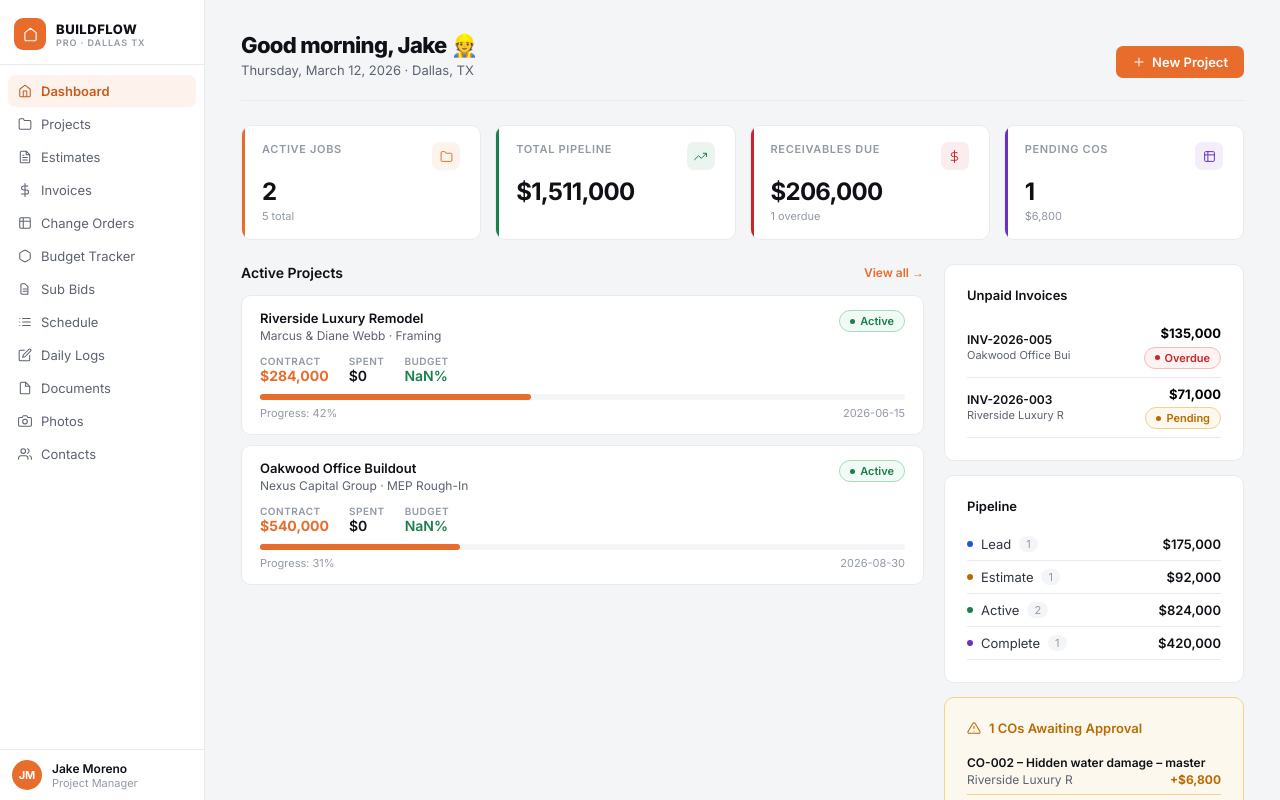
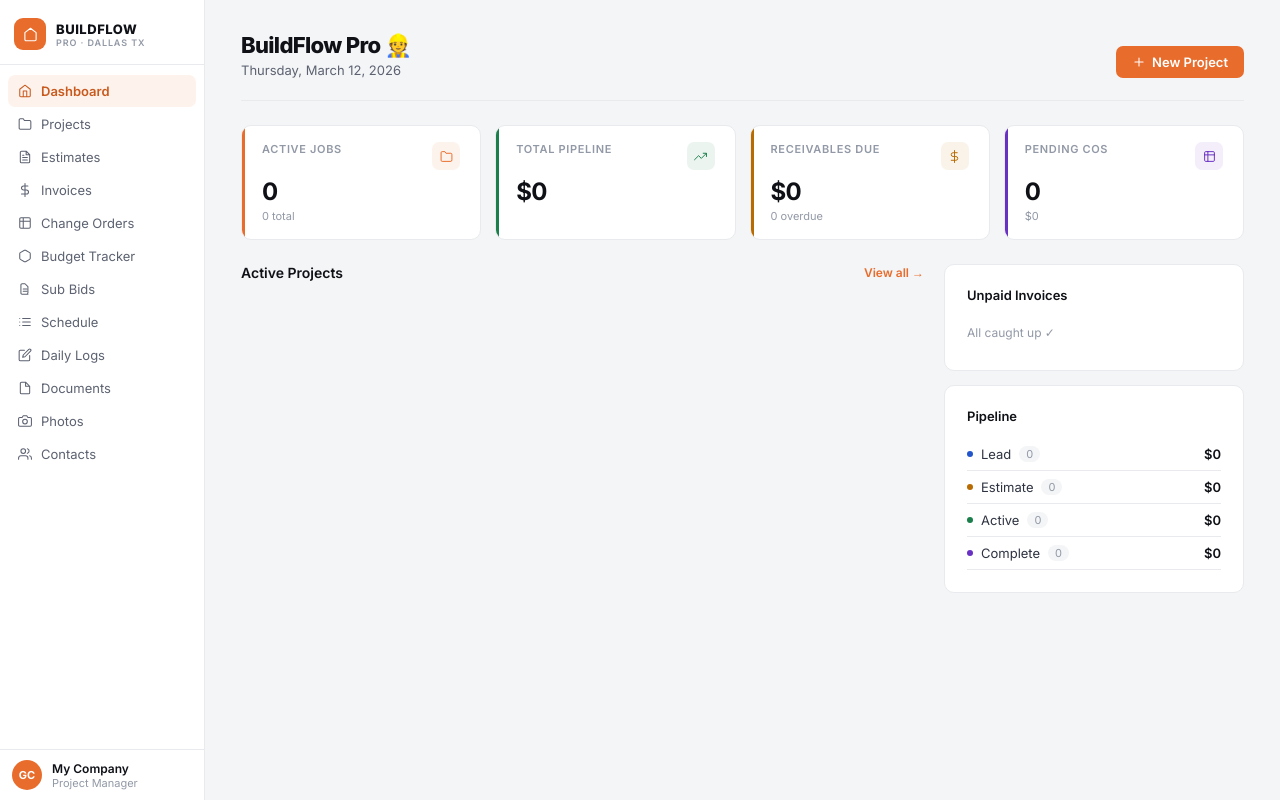
Before and after one commit to mahersidiq/buildflow-crm, a React (Vite) app: page / in a window 1280 px wide. Built offline with nearby package versions, Linux system fonts and the light colour scheme.

Commit message:
Update App.jsx

```diff
--- a/src/App.jsx
+++ b/src/App.jsx
@@ -18,88 +18,16 @@ const today = () => new Date().toISOString().slice(0,10);
 const uid = () => Date.now() + Math.random();
 
 // ─── SEED DATA ────────────────────────────────────────────────────────────────
-const SEED_PROJECTS = [
-  {id:1,name:"Riverside Luxury Remodel",client:"Marcus & Diane Webb",status:"Active",phase:"Framing",value:284000,start:"2026-01-10",end:"2026-06-15",address:"4821 Riverside Dr, Dallas TX",type:"Residential",progress:42,notes:"Master bath and kitchen full gut. Client prefers weekly updates."},
-  {id:2,name:"Oakwood Office Buildout",client:"Nexus Capital Group",status:"Active",phase:"MEP Rough-In",value:540000,start:"2026-02-01",end:"2026-08-30",address:"2100 Commerce St #400, Dallas TX",type:"Commercial",progress:31,notes:"Open floor plan. Permits pulled Feb 3."},
-  {id:3,name:"Highland Park Kitchen & Bath",client:"Sandra Thornton",status:"Estimate",phase:"Pre-Construction",value:92000,start:"2026-04-01",end:"2026-07-01",address:"508 Lakewood Blvd, Dallas TX",type:"Residential",progress:0,notes:""},
-  {id:4,name:"Uptown Restaurant Reno",client:"Vela Hospitality LLC",status:"Lead",phase:"Pre-Construction",value:175000,start:"2026-05-01",end:"2026-09-15",address:"3200 McKinney Ave, Dallas TX",type:"Commercial",progress:0,notes:""},
-  {id:5,name:"Mockingbird Townhome",client:"Stratton Dev Group",status:"Complete",phase:"Closeout",value:420000,start:"2025-06-01",end:"2026-01-30",address:"1940 Mockingbird Ln, Dallas TX",type:"Residential",progress:100,notes:""},
-];
-const SEED_CONTACTS = [
-  {id:1,name:"Marcus Webb",company:"",type:"Client",email:"mwebb@email.com",phone:"214-555-0192",city:"Dallas"},
-  {id:2,name:"Lisa Crane",company:"Nexus Capital Group",type:"Client",email:"lcrane@nexuscap.com",phone:"972-555-0341",city:"Dallas"},
-  {id:3,name:"Sandra Thornton",company:"",type:"Client",email:"sandra.t@gmail.com",phone:"214-555-0887",city:"Highland Park"},
-  {id:4,name:"Ace Electric",company:"Ace Electric Co.",type:"Subcontractor",email:"dispatch@aceelectric.com",phone:"972-555-0210",city:"Garland"},
-  {id:5,name:"ProPlumb DFW",company:"ProPlumb DFW",type:"Subcontractor",email:"bids@proplumb.com",phone:"817-555-0334",city:"Fort Worth"},
-  {id:6,name:"Dallas Lumber",company:"Dallas Lumber Supply",type:"Vendor",email:"orders@dallaslumber.com",phone:"214-555-0500",city:"Dallas"},
-];
-const SEED_BUDGET = [
-  {id:1,projectId:1,category:"Demo & Site Prep",budgeted:18000,actual:17200,committed:0,notes:""},
-  {id:2,projectId:1,category:"Framing",budgeted:42000,actual:38500,committed:3500,notes:""},
-  {id:3,projectId:1,category:"Electrical",budgeted:28000,actual:14000,committed:14000,notes:"Ace Electric"},
-  {id:4,projectId:1,category:"Plumbing",budgeted:22000,actual:11000,committed:11000,notes:"ProPlumb"},
-  {id:5,projectId:1,category:"HVAC",budgeted:18000,actual:0,committed:18000,notes:""},
-  {id:6,projectId:1,category:"Drywall",budgeted:14000,actual:0,committed:0,notes:""},
-  {id:7,projectId:1,category:"Finishes",budgeted:38000,actual:0,committed:0,notes:""},
-  {id:8,projectId:1,category:"Permits & Fees",budgeted:4200,actual:4200,committed:0,notes:""},
-  {id:9,projectId:1,category:"General Conditions",budgeted:22000,actual:12500,committed:0,notes:""},
-  {id:10,projectId:2,category:"Demo & Site Prep",budgeted:32000,actual:30000,committed:0,notes:""},
-  {id:11,projectId:2,category:"Framing",budgeted:85000,actual:75000,committed:10000,notes:""},
-  {id:12,projectId:2,category:"Electrical",budgeted:68000,actual:0,committed:68000,notes:""},
-  {id:13,projectId:2,category:"Plumbing",budgeted:42000,actual:0,committed:42000,notes:""},
-  {id:14,projectId:2,category:"HVAC",budgeted:55000,actual:0,committed:55000,notes:""},
-];
-const SEED_ESTIMATES = [
-  {id:1,projectId:3,name:"Base Bid",status:"Sent",date:"2026-03-01",notes:"Full kitchen and bath renovation",lineItems:[
-    {id:1,category:"Demo",description:"Full demo of kitchen and 2 baths",qty:1,unit:"LS",cost:8500,markup:15},
-    {id:2,category:"Framing",description:"New partition walls - kitchen",qty:1,unit:"LS",cost:4200,markup:15},
-    {id:3,category:"Electrical",description:"New circuits, outlets, fixtures",qty:1,unit:"LS",cost:12000,markup:15},
-    {id:4,category:"Plumbing",description:"Relocate kitchen sink, new bath rough-in",qty:1,unit:"LS",cost:9500,markup:15},
-    {id:5,category:"Cabinets",description:"Custom cabinets - kitchen",qty:1,unit:"LS",cost:18000,markup:10},
-    {id:6,category:"Countertops",description:"Quartz counters - 42 LF",qty:42,unit:"LF",cost:180,markup:20},
-    {id:7,category:"Tile",description:"Floor tile - kitchen and baths",qty:380,unit:"SF",cost:12,markup:25},
-    {id:8,category:"Painting",description:"Interior paint - all affected areas",qty:1,unit:"LS",cost:4800,markup:15},
-    {id:9,category:"GC Overhead",description:"General conditions and supervision",qty:1,unit:"LS",cost:6500,markup:0},
-  ]},
-];
-const SEED_INVOICES = [
-  {id:1,projectId:1,number:"INV-2026-001",description:"Draw #1 – Mobilization & Demo",amount:71000,issued:"2026-01-15",due:"2026-01-30",status:"Paid"},
-  {id:2,projectId:1,number:"INV-2026-002",description:"Draw #2 – Framing Complete",amount:71000,issued:"2026-02-20",due:"2026-03-06",status:"Paid"},
-  {id:3,projectId:1,number:"INV-2026-003",description:"Draw #3 – MEP Rough-In",amount:71000,issued:"2026-03-10",due:"2026-03-25",status:"Pending"},
-  {id:4,projectId:2,number:"INV-2026-004",description:"Draw #1 – Mobilization",amount:135000,issued:"2026-02-05",due:"2026-02-20",status:"Paid"},
-  {id:5,projectId:2,number:"INV-2026-005",description:"Draw #2 – Demo & Site Prep",amount:135000,issued:"2026-03-01",due:"2026-03-16",status:"Overdue"},
-];
-const SEED_COS = [
-  {id:1,projectId:1,number:"CO-001",title:"Owner added wine cellar",category:"Scope Addition",description:"Install custom wine cellar in basement – owner upgrade request",amount:14500,status:"Approved",date:"2026-02-14",requestedBy:"Owner"},
-  {id:2,projectId:1,number:"CO-002",title:"Hidden water damage – master bath",category:"Unforeseen",description:"Discovered mold and rotted subfloor behind shower wall",amount:6800,status:"Pending",date:"2026-03-08",requestedBy:"GC"},
-  {id:3,projectId:2,number:"CO-001",title:"Added server room",category:"Scope Addition",description:"Client added dedicated server room with supplemental AC",amount:28000,status:"Approved",date:"2026-02-22",requestedBy:"Owner"},
-];
-const SEED_LOGS = [
-  {id:1,projectId:1,date:"2026-03-11",author:"Jake Moreno",weather:"Sunny 74°F",crew:8,notes:"Framing crew completed master bedroom walls. Started hallway framing. Plumber on site to review rough-in layout. No issues.",photos:4},
-  {id:2,projectId:1,date:"2026-03-10",author:"Jake Moreno",weather:"Cloudy 68°F",crew:6,notes:"Material delivery – lumber and hardware. Organized staging area. Light rain delayed exterior work by 2 hours.",photos:2},
-  {id:3,projectId:2,date:"2026-03-11",author:"Lisa Crane",weather:"Clear 71°F",crew:12,notes:"MEP rough-in progressing on floors 2 and 3. Electrical panel location confirmed with engineer. Inspection scheduled for 3/15.",photos:6},
-];
-const SEED_BIDS = [
-  {id:1,projectId:1,trade:"HVAC",scope:"Full HVAC system install – 4 zones",dueDate:"2026-03-20",status:"Open",bids:[
-    {subId:1,subName:"CoolAir DFW",amount:16800,notes:"Includes 2yr labor warranty",submitted:"2026-03-10",awarded:false},
-    {subId:2,subName:"Premier Mechanical",amount:17400,notes:"",submitted:"2026-03-11",awarded:false},
-  ]},
-  {id:2,projectId:2,trade:"Flooring",scope:"Commercial LVP and carpet – 18,000 SF",dueDate:"2026-03-18",status:"Awarded",bids:[
-    {subId:3,subName:"DFW Flooring Co",amount:54000,notes:"6 week lead time",submitted:"2026-03-05",awarded:true},
-    {subId:4,subName:"Floors Direct",amount:58500,notes:"",submitted:"2026-03-06",awarded:false},
-  ]},
-];
-const SEED_DOCS = [
-  {id:1,projectId:1,name:"Webb – Executed Contract.pdf",type:"Contract",date:"2025-12-22",notes:"Signed by both parties"},
-  {id:2,projectId:1,name:"Riverside – Architectural Plans v3.pdf",type:"Plans",date:"2026-01-08",notes:"Approved for construction"},
-  {id:3,projectId:2,name:"Oakwood – Building Permit #B2026-00441.pdf",type:"Permit",date:"2026-01-30",notes:""},
-  {id:4,projectId:2,name:"Nexus Capital – Signed Contract.pdf",type:"Contract",date:"2026-01-28",notes:""},
-];
-const SEED_PHOTOS = [
-  {id:1,projectId:1,caption:"Master bath demo complete",tag:"Progress",date:"2026-02-15",author:"Jake Moreno",emoji:"🏗️",color:"#E8F4F8"},
-  {id:2,projectId:1,caption:"Framing walls – master bedroom",tag:"Progress",date:"2026-03-10",author:"Jake Moreno",emoji:"🪵",color:"#F0F8E8"},
-  {id:3,projectId:2,caption:"MEP rough-in floor 2",tag:"Milestone",date:"2026-03-11",author:"Lisa Crane",emoji:"⚡",color:"#FEF3EC"},
-];
+const SEED_PROJECTS = [];
+const SEED_CONTACTS = [];
+const SEED_BUDGET = [];
+const SEED_ESTIMATES = [];
+const SEED_INVOICES = [];
+const SEED_COS = [];
+const SEED_LOGS = [];
+const SEED_BIDS = [];
+const SEED_DOCS = [];
+const SEED_PHOTOS = [];
 
 // ─── ICONS ────────────────────────────────────────────────────────────────────
 const Ic = ({ d, s=18, stroke="currentColor" }) => (
@@ -336,8 +264,8 @@ const Dashboard = ({projects,invoices,cos,onNav}) => {
     <div style={{display:"flex",flexDirection:"column",gap:24}}>
       <div style={{display:"flex",justifyContent:"space-between",alignItems:"flex-end",paddingBottom:22,borderBottom:`1px solid ${C.border}`}}>
         <div>
-          <div style={{fontSize:22,fontWeight:800,color:C.text,letterSpacing:"-0.03em"}}>Good morning, Jake 👷</div>
-          <div style={{fontSize:13,color:C.textSub,marginTop:4}}>Thursday, March 12, 2026 · Dallas, TX</div>
+          <div style={{fontSize:22,fontWeight:800,color:C.text,letterSpacing:"-0.03em"}}>BuildFlow Pro 👷</div>
+          <div style={{fontSize:13,color:C.textSub,marginTop:4}}>{new Date().toLocaleDateString("en-US",{weekday:"long",year:"numeric",month:"long",day:"numeric"})}</div>
         </div>
         <Btn onClick={()=>onNav("projects")}><Ic d={I.plus} s={14}/> New Project</Btn>
       </div>
@@ -1827,8 +1755,8 @@ export default function App() {
       </nav>
       <div style={{padding:"10px 12px",borderTop:`1px solid ${C.border}`}}>
         <div style={{display:"flex",alignItems:"center",gap:10}}>
-          <div style={{width:30,height:30,borderRadius:"50%",background:C.accent,display:"flex",alignItems:"center",justifyContent:"center",fontSize:11,fontWeight:700,color:"#fff",flexShrink:0}}>JM</div>
-          <div><div style={{fontSize:12,fontWeight:600,color:C.text}}>Jake Moreno</div><div style={{fontSize:11,color:C.textMuted}}>Project Manager</div></div>
+          <div style={{width:30,height:30,borderRadius:"50%",background:C.accent,display:"flex",alignItems:"center",justifyContent:"center",fontSize:11,fontWeight:700,color:"#fff",flexShrink:0}}>GC</div>
+          <div><div style={{fontSize:12,fontWeight:600,color:C.text}}>My Company</div><div style={{fontSize:11,color:C.textMuted}}>Project Manager</div></div>
         </div>
       </div>
     </div>
```
